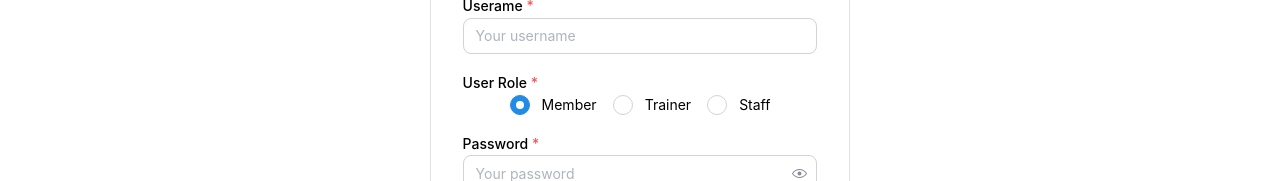
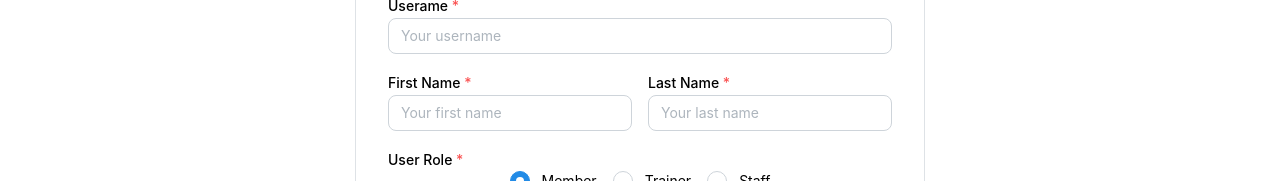
Before and after one commit to Andrew-Ver/COMP3005-W24-Proj, a Next.js app in the folder frontend/: page /login in a window 1280 px wide. Both pictures are taken after a click on the button "Don't have an account? Register". Shown: the part 343-524 px from the top of the page. Built offline with nearby package versions, Linux system fonts and the light colour scheme; no server answers.

Commit message:
Add Role-based Authorization and protected routes (member/*, staff/*, trainer/*)
Fix Header Synchronization

Add colour theme toggle

```diff
--- a/frontend/components/authform/authform.tsx
+++ b/frontend/components/authform/authform.tsx
@@ -17,6 +17,7 @@ import {
     Notification,
     Tooltip,
     rem,
+    Flex,
 } from "@mantine/core";
 
 import React from "react";
@@ -36,23 +37,37 @@ export default function AuthForm(props: PaperProps) {
         initialValues: {
             username: "",
             password: "",
-      role: "member",
+            firstname: "",
+            lastname: "",
+            role: "Member",
         },
 
         validate: {
-      username: (value) => (value.length >= 3 ? null : "Name is too short"),
-      password: (value) => (value.length >= 6 ? null : "Password is too short"),
+            username: (value) =>
+                value.length >= 3 ? null : "Name is too short",
+            password: (value) =>
+                value.length >= 6 ? null : "Password is too short",
+            // firstname: (value) =>
+            //     value.length >= 3 ? null : "Name is too short",
+            // lastname: (value) =>
+            //     value.length >= 3 ? null : "Name is too short",
         },
     });
 
-  const handleFormSubmit = async (values: { username: any; password: any; }) => {
-    try {
+    const handleFormSubmit = async (values: {
+        username: string;
+        password: string;
+        firstname?: string;
+        lastname?: string;
+    }) => {
         if (type === "login") {
             const result: any = await signIn("credentials", {
                 username: values.username,
                 password: values.password,
                 redirect: false,
             });
+
+            console.log(`result: ${JSON.stringify(result)}`);
 
             if (!result.ok) {
                 // Handle the error here
@@ -79,34 +94,57 @@ export default function AuthForm(props: PaperProps) {
         } else if (type === "register") {
             // Call the API endpoint to register the user
             console.log("Registering user: ", values);
-        const response = await fetch("/api/register", {
+            const response: any = await fetch("/api/register", {
                 method: "POST",
                 headers: {
                     "Content-Type": "application/json",
                 },
-          body: JSON.stringify(values),
+                //body: JSON.stringify(values),
+                // Combine first and last name into a single name field
+                body: JSON.stringify({
+                    ...values,
+                    name: `${values.firstname} ${values.lastname}`,
+                }),
             });
             if (!response.ok) {
-          // Handle error response
-          throw new Error("Failed to register user");
-        }
+                // Handle the error message here
+                // using (await response.json()).message), as retrieved from the API
+                notifications.show({
+                    title: "Error Attempting to Register",
+                    icon: <IconX />,
+                    message: (await response.json()).message,
+                    color: "red",
+                });
+                // Reset the form after an invalid login attempt
+                //form.reset();
+                form.setFieldValue("password", "");
+            } else {
                 form.reset();
+                //toggle();
                 notifications.show({
                     title: "User Registered",
                     message: "User registered successfully",
                     color: "green",
                 });
-
-      }
+                // Login after successfully registration
+                try {
+                    await signIn("credentials", {
+                        username: values.username,
+                        password: values.password,
+                        redirect: false,
+                    });
                 } catch (error) {
-      console.error("Error registering user:", error);
+                    // Handle the error here
                     notifications.show({
-        title: "Error Registering User",
-        message: "An error occurred while registering user",
+                        title: "Error Attempting to Log In",
+                        icon: <IconX />,
+                        message: "An error occurred",
                         color: "red",
                     });
                 }
             }
+        }
+    };
 
     return (
         <Paper radius="md" p="xl" withBorder {...props}>
@@ -117,9 +155,7 @@ export default function AuthForm(props: PaperProps) {
             <Divider labelPosition="center" my="lg" />
 
             {/* Route to api handler here */}
-      <form
-        onSubmit={form.onSubmit(handleFormSubmit)}
-      >
+            <form onSubmit={form.onSubmit(handleFormSubmit)}>
                 <Stack>
                     <TextInput
                         required
@@ -127,7 +163,10 @@ export default function AuthForm(props: PaperProps) {
                         placeholder="Your username"
                         value={form.values.username}
                         onChange={(event) =>
-              form.setFieldValue("username", event.currentTarget.value)
+                            form.setFieldValue(
+                                "username",
+                                event.currentTarget.value
+                            )
                         }
                         error={
                             form.errors.username &&
@@ -137,18 +176,67 @@ export default function AuthForm(props: PaperProps) {
                     />
 
                     {type === "register" && (
+                        <>
+                            <Flex
+                                mih={50}
+                                gap="md"
+                                justify="space-between"
+                                direction="row"
+                            >
+                                <TextInput
+                                    required
+                                    label="First Name"
+                                    placeholder="Your first name"
+                                    value={form.values.firstname}
+                                    onChange={(event) =>
+                                        form.setFieldValue(
+                                            "firstname",
+                                            event.currentTarget.value
+                                        )
+                                    }
+                                    error={
+                                        form.errors.firstname &&
+                                        "First name should include at least 3 characters"
+                                    }
+                                    radius="md"
+                                ></TextInput>
+                                <TextInput
+                                    required
+                                    label="Last Name"
+                                    placeholder="Your last name"
+                                    value={form.values.lastname}
+                                    onChange={(event) =>
+                                        form.setFieldValue(
+                                            "lastname",
+                                            event.currentTarget.value
+                                        )
+                                    }
+                                    error={
+                                        form.errors.lastname &&
+                                        "Last name should include at least 3 characters"
+                                    }
+                                    radius="md"
+                                ></TextInput>
+                            </Flex>
+
                             <RadioGroup
                                 label="User Role"
                                 required
                                 value={form.values.role}
-              onChange={(event) => form.setFieldValue("role", event)}
+                                onChange={(event) =>
+                                    form.setFieldValue("role", event)
+                                }
                             >
                                 <Group justify="center">
-                <Radio value="member" label="Member" />
-                <Radio value="trainer" label="Trainer" />
-                <Radio value="staff" label="Staff" />
+                                    <Radio value="Member" label="Member" />
+                                    <Radio value="Trainer" label="Trainer" />
+                                    <Radio
+                                        value="Administrator"
+                                        label="Staff"
+                                    />
                                 </Group>
                             </RadioGroup>
+                        </>
                     )}
 
                     <PasswordInput
@@ -157,7 +245,10 @@ export default function AuthForm(props: PaperProps) {
                         placeholder="Your password"
                         value={form.values.password}
                         onChange={(event) =>
-              form.setFieldValue("password", event.currentTarget.value)
+                            form.setFieldValue(
+                                "password",
+                                event.currentTarget.value
+                            )
                         }
                         error={
                             form.errors.password &&
@@ -181,7 +272,10 @@ export default function AuthForm(props: PaperProps) {
                     </Anchor>
                     <Tooltip
                         label={upperFirst(type)}
-            transitionProps={{ transition: "skew-up", duration: 300 }}
+                        transitionProps={{
+                            transition: "skew-up",
+                            duration: 300,
+                        }}
                     >
                         <Button type="submit" radius="xl">
                             {upperFirst(type)}
--- a/frontend/components/authform/errors.tsx
+++ b/frontend/components/authform/errors.tsx
@@ -1,3 +1,3 @@
 export const errors: Record<string, string> = {
-  CredentialsSignIn: "Invalid email or password",
+    CredentialsSignIn: "Invalid email or password",
 };
--- a/frontend/db.js
+++ b/frontend/db.ts
@@ -1,12 +1,12 @@
-import { Pool } from 'pg';
-require('dotenv').config();
+import { Pool } from "pg";
+require("dotenv").config();
 
 const pool = new Pool({
     user: process.env.DB_USER,
     host: process.env.DB_HOST,
     database: process.env.DB_NAME,
     password: process.env.DB_PASSWORD,
-    port: process.env.DB_PORT
+    port: parseInt(process.env.DB_PORT || ""),
 });
 
 export default pool;
--- a/frontend/package.json
+++ b/frontend/package.json
@@ -12,7 +12,7 @@
     "@mantine/core": "7.6.1",
     "@mantine/form": "^7.6.2",
     "@mantine/hooks": "7.6.1",
-    "@mantine/notifications": "^7.6.1",
+    "@mantine/notifications": "^7.7.0",
     "@tabler/icons-react": "^3.1.0",
     "bcrypt": "^5.1.1",
     "dotenv": "^16.4.5",
--- a/frontend/pages/api/register.ts
+++ b/frontend/pages/api/register.ts
@@ -1,27 +1,41 @@
 import { NextApiRequest, NextApiResponse } from "next";
-import {hash} from 'bcrypt';
-import pool from '../../db';
+import { hash } from "bcrypt";
+import pool from "../../db";
 
-export default async function handler(req: NextApiRequest, res: NextApiResponse) {
-    if (req.method !== 'POST') {
-        return res.status(405).json({message: 'Method Not Allowed'});
+export default async function handler(
+    req: NextApiRequest,
+    res: NextApiResponse
+) {
+    if (req.method !== "POST") {
+        return res.status(405).json({ message: "Method Not Allowed" });
     }
-    const {username, password, role} = req.body;
+    const { username, name, password, role } = req.body;
 
+    console.log(req.body);
     try {
-        // hash password
-        const hashedPassword = await hash(password, 10); // You can adjust the salt rounds as needed
+        // Don't hash password for Assignment
+        // const hashedPassword = await hash(password, 10); // You can adjust the salt rounds as needed
         const query = `
-        INSERT INTO users (username, password_hash, role)
-        VALUES ($1, $2, $3)
-        RETURNING id, username, role;`;
+        INSERT INTO account (username, name, password, user_type)
+        VALUES ($1, $2, $3, $4)
+        RETURNING username, name, password, user_type;`;
 
-        const result = await pool.query(query, [username, hashedPassword, role]);
+        /*
+            Note: DB schema has user_type column, but the frontend uses role
+            for conditional rendering
+        */
+
+        const result = await pool.query(query, [
+            username,
+            name,
+            password,
+            role,
+        ]);
 
         //return newly created user
         res.status(201).json({ user: result.rows[0] });
-    } catch (error) {
-        console.error('Error registering user:', error);
-        res.status(500).json({ message: 'Internal Server Error' });
+    } catch (error: any) {
+        //console.error("Error registering user:", error);
+        return res.status(400).json({ message: "Username already exists" });
     }
 }
```
Also changed, not shown: frontend/@types/next-auth.d.ts (+7 -7 lines), frontend/components/header/header.tsx (+43 -10 lines), frontend/pages/api/auth/[...nextauth].ts (+22 -12 lines), frontend/pages/api/auth/auth.ts (+13 -33 lines), frontend/components/header/header.module.css (indentation only), 1 other file (tests, documents, lock files or other folders). Lines whose indentation alone changed are shown as unchanged.
